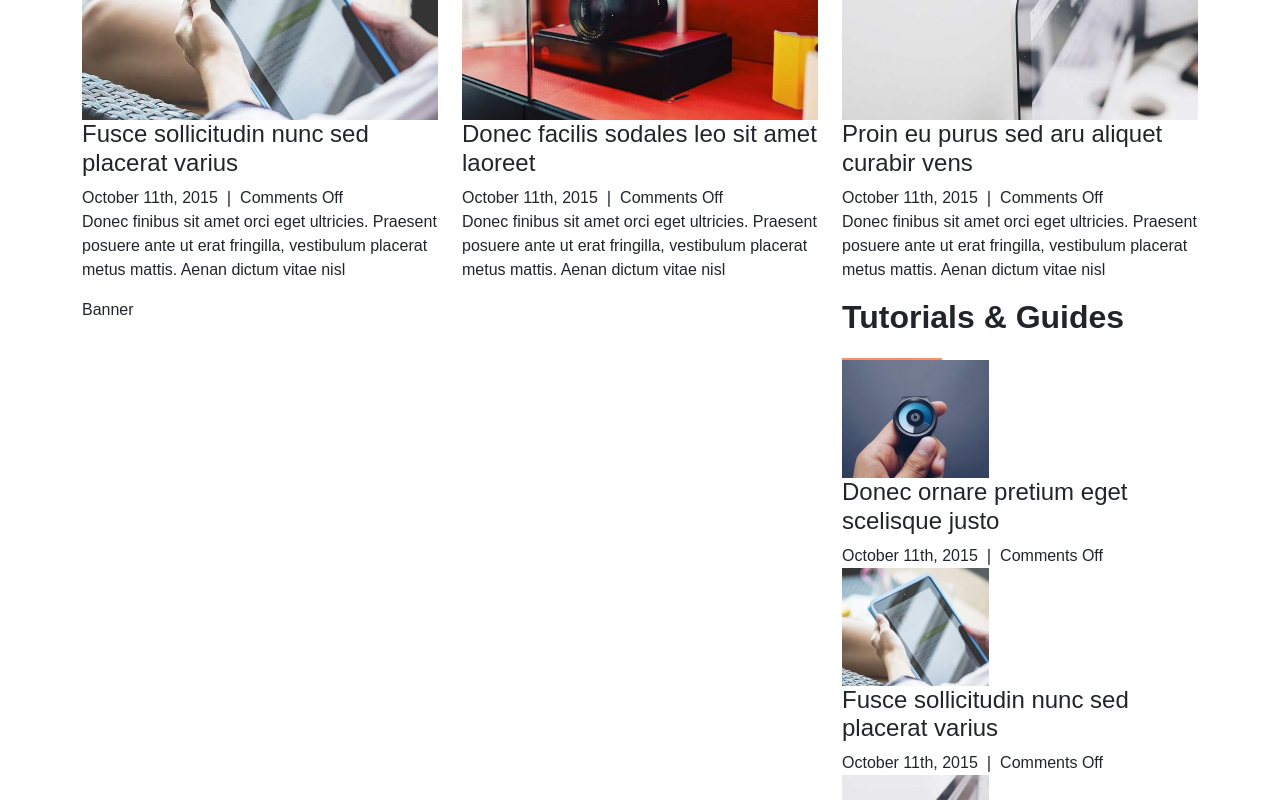
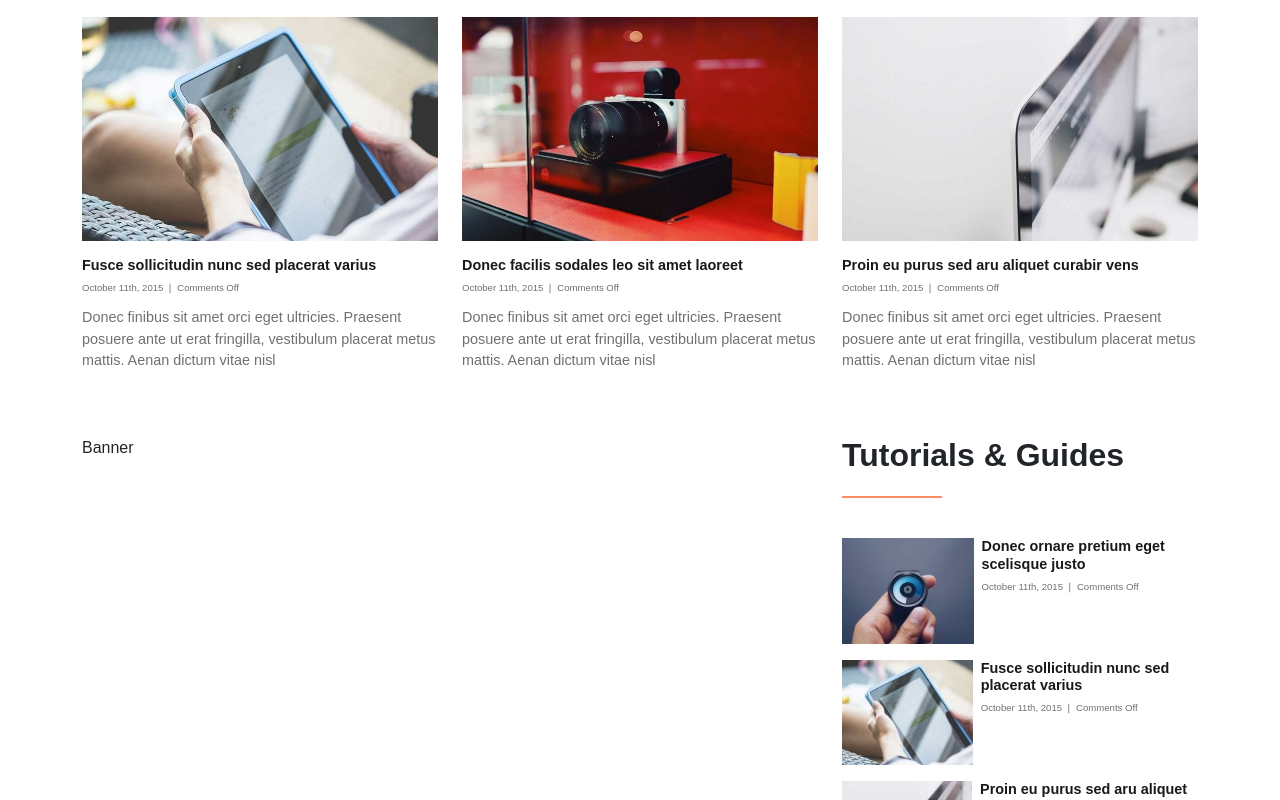
Before and after one commit to BetterCallAle/proj-html-vuejs, a Vue app: page / in a window 1280 px wide. Shown: the part 1600-2400 px from the top of the page. Built offline with nearby package versions, Linux system fonts and the light colour scheme; a small style sheet from the web is missing.

Commit message:
ArticleCard completed

```diff
--- a/src/components/ArticleCard.vue
+++ b/src/components/ArticleCard.vue
@@ -14,7 +14,7 @@ export default{
         imgSize(){
             // if isTutorial is true, return a imgSmallestName key
             if(this.isTutorial){
-                return "imgSmallestName"
+                return "imgSmallName"
             // else return imgBigName key
             } else {
                 return "imgBigName"
@@ -25,19 +25,84 @@ export default{
 </script>
 
 <template>
-    <div class="article-card">
-        <div class="article-card-img">
-            <img :src="getImgPath(element[imgSize])" :alt="element.imgAlt">
-        </div>
+    <!-- If isTutorial si true add the class 'tutorial-card' else add the class 'article-card' -->
+    <div :class="{'tutorial-card': isTutorial, 'article-card': !isTutorial}" class="ms_card">
+        <a :href="element.url" class="ms_card-wrapper">
+            <div class="ms_card-img">
+                <img :src="getImgPath(element[imgSize])" :alt="element.imgAlt">
+            </div>
 
-        <div class="article-card-txt">
-            <h4>{{ element.title }}</h4>
-            <span>{{ element.date }} &VerticalSeparator; {{ element.comments }}</span>
-            <p v-if="!isTutorial">{{ element.text }}</p>
-        </div>
+            <div class="ms_card-txt">
+                <h4 class="ms_card-heading">{{ element.title }}</h4>
+                <small class="ms_card-date">{{ element.date }} &VerticalSeparator;</small>
+                <!-- If there are comments add the class 'ms_card-comments' -->
+                <small :class="{'ms_card-comments': element.comments !== 'Comments Off'}" class="ms_card-date">{{ element.comments }}</small>
+                <!-- If isTutorial si true don't show the p element -->
+                <p v-if="!isTutorial" class="ms_card-p">{{ element.text }}</p>
+            </div>
+        </a>
     </div>
 </template>
 
 <style lang="scss" scoped>
+@use "../styles/partials/variables" as *;
+.ms_card{
 
+    .ms_card-img{
+        overflow: hidden;
+
+        img {
+            transition: all 125ms linear;
+        }
+    }
+    .ms_card-txt{
+        color: $main-txt-color;
+        .ms_card-heading{
+            font-size: .9rem;
+            font-weight: 900;
+            color: $heading-txt-color;
+            margin: 0;
+        }
+
+        .ms_card-date{
+            display: inline-block;
+            font-size: .6rem;
+            margin: .3rem .2rem .7rem 0;
+        }
+
+        .ms_card-comments{
+            font-weight: 700;
+        }
+
+        .ms_card-p{
+            font-size: .9rem;
+        }
+
+    }
+
+    /* Hover */
+    &:hover &-img img{
+        scale: 1.5;
+    }
+}
+
+/* Tutorial card */
+.tutorial-card{
+    .ms_card-wrapper{
+        display: flex;
+        gap: .5rem;
+        margin-bottom: 1rem;
+
+        .ms_card-date{
+            margin-bottom: 0;
+        }
+    }
+}
+
+/* Article card */
+.article-card{
+    .ms_card-txt{
+        margin-top: 1rem;
+    }
+}
 </style>
--- a/src/components/ArticleSection.vue
+++ b/src/components/ArticleSection.vue
@@ -25,7 +25,7 @@ export default{
 
         <div class="section-main">
             <div class="container">
-                <div class="row">
+                <div class="row gy-5">
                     <div class="col-12 col-md-4" v-for="(article, index) in store.articles.slice(0, 3)" :key="index">
                         <ArticleCard :element="article" :isTutorial="false"/>
                     </div>
@@ -42,7 +42,7 @@ export default{
                         Banner
                     </div>
 
-                    <div class="col-12 col-md-4" >
+                    <div class="col-12 col-lg-4" >
                         <!-- Heading -->
                         <div class="col-heading">
                             <h2 class="heading">Tutorials &amp; Guides</h2>
@@ -59,5 +59,10 @@ export default{
 </template>
 
 <style lang="scss" scoped>
-
+.section-main{
+    margin-top: 5rem;
+    .col-heading{
+        margin-bottom: 4rem;
+    }
+}
 </style>
--- a/src/store.js
+++ b/src/store.js
@@ -6,6 +6,7 @@ export const store = reactive({
            title : "Morbi vitae dui euismod vulpate sollicitudin",
            date : "October 11th, 2015",
            comments : "2 Comments",
+           url: "/morbi",
            type : "article",
            text : "Donec finibus sit amet orci eget ultricies. Praesent posuere ante ut erat fringilla, vestibulum placerat metus mattis. Aenan dictum vitae nisl",
            imgBigName : "post_feat_img_25-700x441",
@@ -18,6 +19,7 @@ export const store = reactive({
             title : "Vivamus pellenteque, felis quis varius",
             date : "October 11th, 2015",
             comments : "Comments Off",
+            url: "/vivamus",
             type : "article",
             text : "Donec finibus sit amet orci eget ultricies. Praesent posuere ante ut erat fringilla, vestibulum placerat metus mattis. Aenan dictum vitae nisl",
             imgBigName : "post_feat_img_24-700x441",
@@ -30,6 +32,7 @@ export const store = reactive({
             title : "Donec ornare pretium eget scelisque justo",
             date : "October 11th, 2015",
             comments : "Comments Off",
+            url: "/donec",
             type : "article",
             text : "Donec finibus sit amet orci eget ultricies. Praesent posuere ante ut erat fringilla, vestibulum placerat metus mattis. Aenan dictum vitae nisl",
             imgBigName : "post_feat_img_23-700x441",
@@ -42,6 +45,7 @@ export const store = reactive({
             title : "Fusce sollicitudin nunc sed placerat varius",
             date : "October 11th, 2015",
             comments : "Comments Off",
+            url: "/fusce",
             type : "article",
             text : "Donec finibus sit amet orci eget ultricies. Praesent posuere ante ut erat fringilla, vestibulum placerat metus mattis. Aenan dictum vitae nisl",
             imgBigName : "post_feat_img_22-700x441",
@@ -54,6 +58,7 @@ export const store = reactive({
             title : "Donec facilis sodales leo sit amet laoreet",
             date : "October 11th, 2015",
             comments : "Comments Off",
+            url: "/donec-facilis",
             type : "article",
             text : "Donec finibus sit amet orci eget ultricies. Praesent posuere ante ut erat fringilla, vestibulum placerat metus mattis. Aenan dictum vitae nisl",
             imgBigName : "post_feat_img_21-700x441",
@@ -66,6 +71,7 @@ export const store = reactive({
             title : "Proin eu purus sed aru aliquet curabir vens",
             date : "October 11th, 2015",
             comments : "Comments Off",
+            url: "/proin",
             type : "article",
             text : "Donec finibus sit amet orci eget ultricies. Praesent posuere ante ut erat fringilla, vestibulum placerat metus mattis. Aenan dictum vitae nisl",
             imgBigName : "post_feat_img_20-700x441",
@@ -78,6 +84,7 @@ export const store = reactive({
             title : "Cras malesuada et orci eget pharetra",
             date : "October 11th, 2015",
             comments : "Comments Off",
+            url: "/cras",
             type : "featured article",
             text : "In quis lectus sed leo elementum faucibus in dapibus dictum. Nullamolestie tortor nec lectus venenatis, sed bladit dui, dolor at bibendum sadips ets ipsum dolores ficilis uns leo lectus",
             imgBigName : "featured_article_1_bg",
@@ -90,6 +97,7 @@ export const store = reactive({
             title : "Cras malesuada et orci eget pharetra",
             date : "October 11th, 2015",
             comments : "Comments Off",
+            url: "/cras-malesuada",
             type : "reviewed product",
             text : "Donec finibus sit amet orci eget ultricies. Praesent posuere ante ut erat fringilla, vestibulum placerat metus mattis. Aenan dictum vitae nisl",
             imgBigName : "featured_article_2_bg",
```
